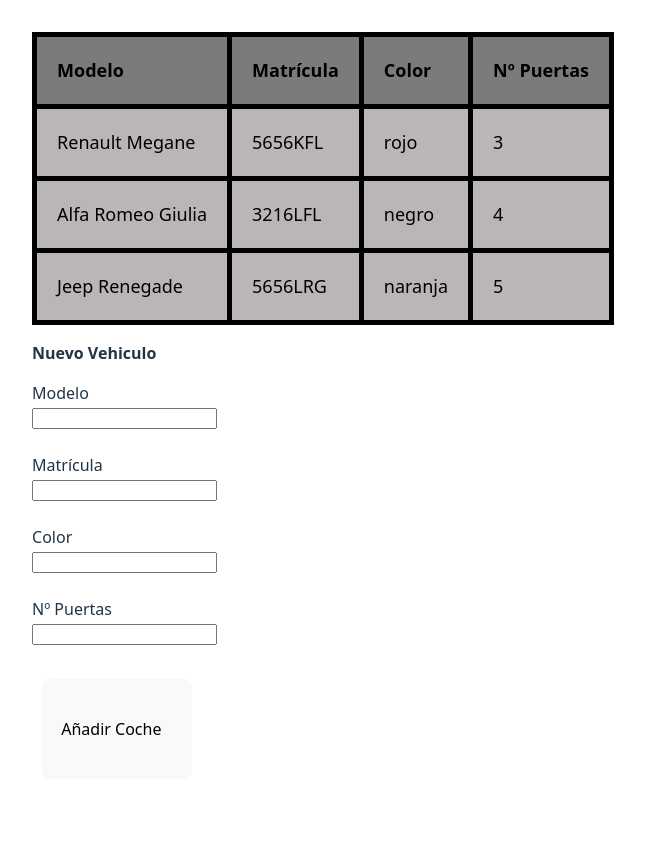
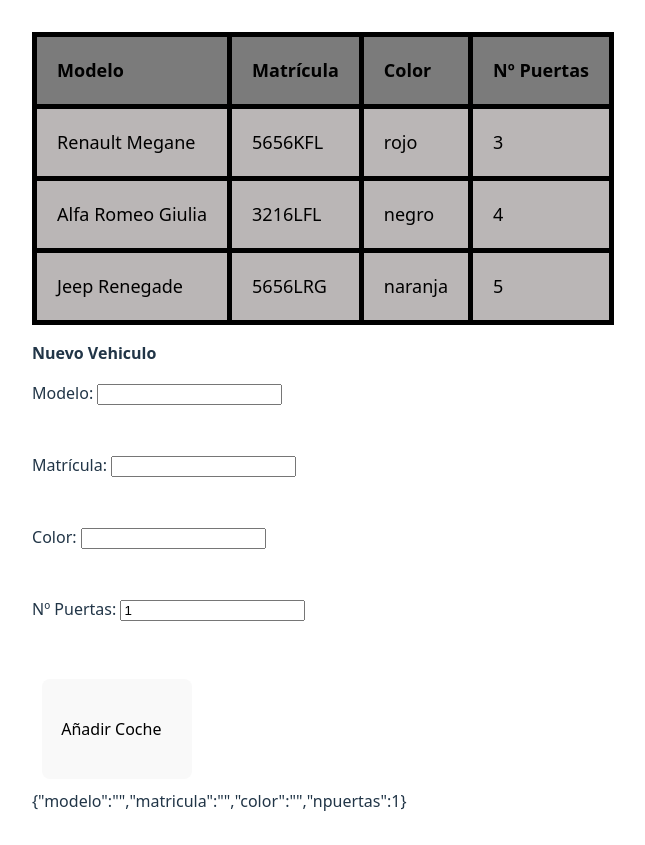
Before and after one commit to DiegoMartinez-Git/despliegueReact, a React (Vite) app: page / in a window 1280 px wide. Shown: the whole page, without its empty margins (317-962 px from the left). Before the commit the page ends 821 px from the top, so only its background shows below. Built offline with nearby package versions, Linux system fonts and the light colour scheme.

Commit message:
Formulario coches

```diff
--- a/src/App.jsx
+++ b/src/App.jsx
@@ -25,11 +25,28 @@
 import Notas from './componentes/Notas/Notas';
 import GestionarTabla from './componentes/TablaLista/GestionarTabla';
 import CocheForm from './componentes/CocheForm/CocheForm';
+import { useState } from 'react';
 
 
 function App() {
-  let contador = 0;
-  let value;
+  const [listaCoches, setListaCoches] = useState(losCoches)
+
+  //Recibe un coche y lo añade a la lista de coches
+  function manejarFormulario(coche){
+    setListaCoches([...listaCoches, coche])
+  }
+
+  function validarMatricula(matricula){
+
+    const matriculas = listaCoches.map((coche)=> coche.matricula)
+    console.log(matriculas)
+
+    const EXISTE = matriculas.includes(matricula)
+
+    console.log(EXISTE)
+
+
+  }
 
   return (
     <div>
@@ -45,8 +62,13 @@
       {/*<TemaContext.Provider value={temas.light}>
         <BarraHerramientas></BarraHerramientas>
       </TemaContext.Provider>*/}
-      <ListadoCoches todosLosCoches={losCoches}></ListadoCoches>
-      <CocheForm></CocheForm>
+      <ListadoCoches todosLosCoches={listaCoches}></ListadoCoches>
+
+      {/**
+       * Recibe la funcion por props(parametro y la ejecuta en el handle
+       */}
+      <CocheForm manejarFormulario = {manejarFormulario}
+                  validarMatricula={validarMatricula}></CocheForm>
 
       {/* <ListadoMisTemas todosLosTemas={losTemas}></ListadoMisTemas>
       <Notas notasIniciales={lasNotas}></Notas> */}
--- a/src/componentes/CocheForm/CocheForm.css
+++ b/src/componentes/CocheForm/CocheForm.css
@@ -0,0 +1,3 @@
+span{
+    color:red
+}
--- a/src/componentes/CocheForm/CocheForm.jsx
+++ b/src/componentes/CocheForm/CocheForm.jsx
@@ -1,6 +1,7 @@
 import { useForm, Watch } from "react-hook-form"
+import './CocheForm.css'
 
-export default function CocheForm(){
+export default function CocheForm(props){
 
     const COCHE = {
         //Lo mismo que tengamos declarado en el mock
@@ -11,12 +12,6 @@
 
     }
 
-    function manejarFormulario(event){
-        console.log("Coche insertado")
-
-        event.preventDefault()
-    }
-
     const COCHEINICIAL = {
         modelo      : "",
         matricula   : "",
@@ -24,37 +19,90 @@
         npuertas    : 1
     }
 
-    const { register,
+    const { register, //Para registrar todos los campos de nuestro formulario
             handleSubmit,
-            reset,
+            reset,//Lo ejecutamos cuando se ha hecho un submit y queremos que se reinicien los datos del formulario
             formState:{errors},
-            watch
+            watch //Estado del formulario en tiempo real
+        } = useForm({defaultValues: COCHEINICIAL});
 
+    const manejarFormulario = handleSubmit((coche) => {
+        props.manejarFormulario(coche)
+        console.log("Coche insertado", coche)
+    })
 
-
-    } = useForm({defaultValues: COCHEINICIAL});
+    function validarMatricula(matricula){
+        props.validarMatricula(matricula)
+    }
 
     return(
 
         <>
 
-            <form id="formulario">
+            <form id="formulario" onSubmit={manejarFormulario}>
                 <p><strong>Nuevo Vehiculo</strong></p>
 
-                <label htmlFor={COCHE.MODELO}>Modelo</label><br />
-                <input type="text" id={COCHE.MODELO} /><br /><br />
+                <label htmlFor={COCHE.MODELO}>Modelo: </label>
+                <input type="text" id={COCHE.MODELO}
+                    {...register(COCHE.MODELO,
+                        {required: {value: true,
+                                    message: "El modelo del vehiculo es obligatorio"
+                        }}
+                    )}>
+                                            {/** EL ? te dice que si existe lo muestre
+                                             * y si no existe no lo muestre
+                                             */}
+                </input><br /><span>{errors.modelo?.message}</span><br /> <br />
 
-                <label htmlFor={COCHE.MATRICULA}>Matrícula</label><br />
-                <input type="text" id={COCHE.MATRICULA} /><br /><br />
+                <label htmlFor={COCHE.MATRICULA}>Matrícula: </label>
+                <input type="text" id={COCHE.MATRICULA}
+                    {...register(COCHE.MATRICULA,
+                        {required: {value:true,
+                                    message: "La matricula del vehiculo es obligatoria"
+                        },
+                        pattern : {value : /^\d\d\d\d[BCDFGHJKLMNPRSTVWXYZ][BCDFGHJKLMNPRSTVWXYZ][BCDFGHJKLMNPRSTVWXYZ]$/,
+                                    message : "El formato de la matricula no es valido (0000-AAA)"
+                        },
+                        //Retocar en casa
+                        validate : { validarMatricula: {value: true,
+                                                    message: "La matricula ya existe"
+                        }
 
-                <label htmlFor={COCHE.COLOR}>Color</label><br />
-                <input type="text" id={COCHE.COLOR} /><br /><br />
+                        }
+                    }
+                    )}>
+                </input><br /><span>{errors.matricula?.message}</span><br /> <br />
 
-                <label htmlFor={COCHE.PUERTAS}>Nº Puertas</label><br />
-                <input type="number" id={COCHE.PUERTAS} min={0}/><br /><br />
+                <label htmlFor={COCHE.COLOR}>Color: </label>
+                <input type="text" id={COCHE.COLOR}
+                    {...register(COCHE.COLOR,
+                        {required: {value: true,
+                                     message : "El color del vehiculo es obligatorio"
+                        }}
+                    )}>
+
+
+                </input><br /><span>{errors.color?.message}</span><br /><br />
+
+                <label htmlFor={COCHE.PUERTAS}>Nº Puertas: </label>
+                <input type="number" id={COCHE.PUERTAS}
+                    {...register(COCHE.PUERTAS,
+                        {required : {value: true,
+                                     message : "El numero de puertas del vehiculo es obligatorio"
+                        },
+                        min: {value: 1,
+                               message: "El minimo de puertas es 1"
+                        },
+                        max: {value: 5,
+                              message: "El maximo de puertas es 5"
+                        }
+                    }
+                    )}>
+
+                </input><br /><span>{errors.npuertas?.message}</span><br /><br />
 
                 <button onClick={manejarFormulario}>Añadir Coche</button>
-
+                <br />{JSON.stringify(watch())}
             </form>
 
         </>
```
